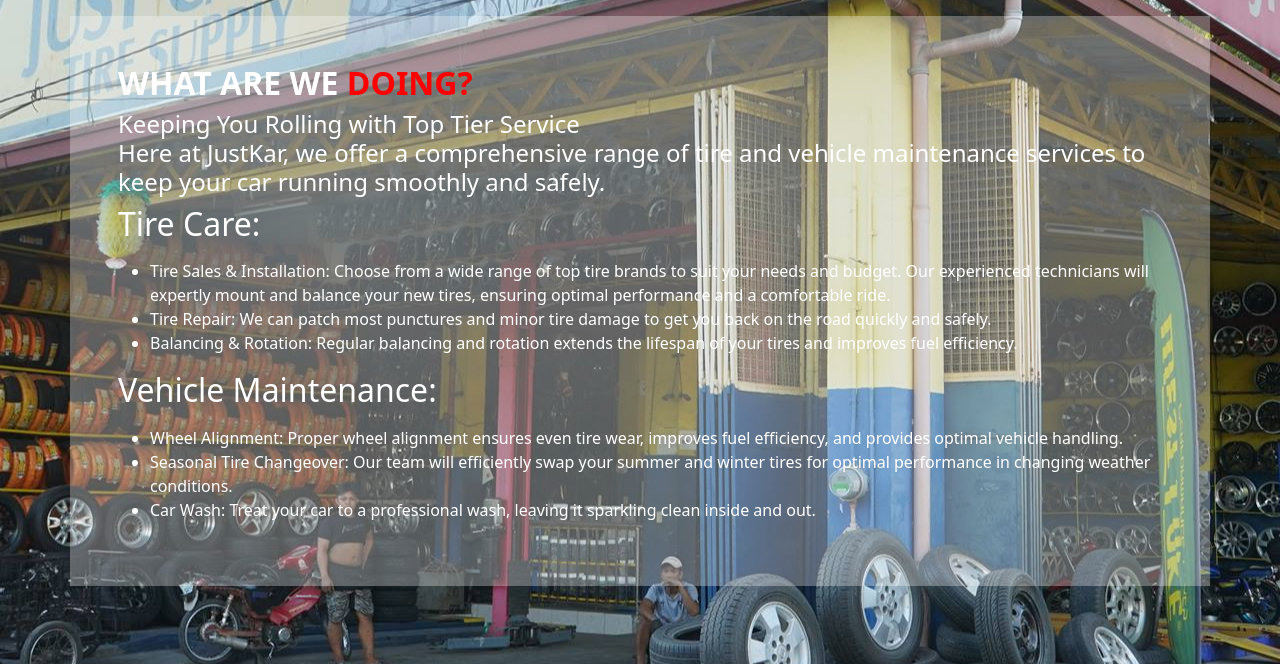
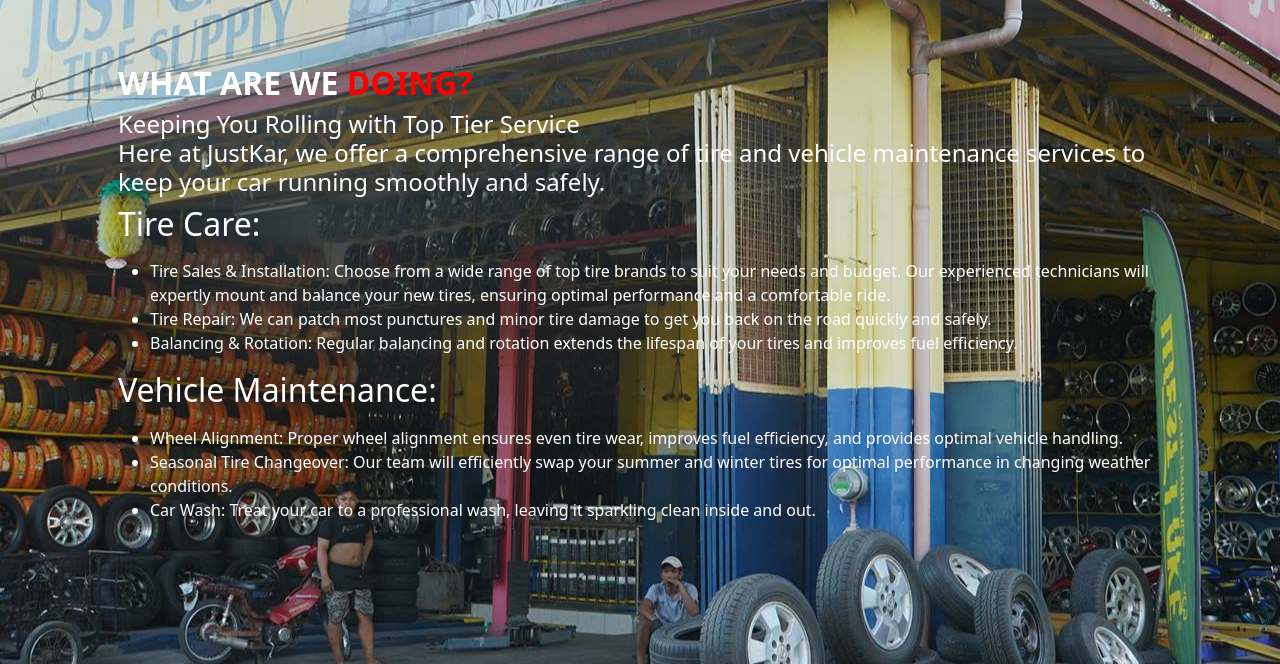
Before and after one commit to Yhuan-Shin/JustKar, a PHP site: page /services.html in a window 1280 px wide. Shown: the part 136-800 px from the top of the page. Run offline with PHP 8.4, Linux system fonts and the light colour scheme.

Commit message:
Update style.css

```diff
--- a/style.css
+++ b/style.css
@@ -4,11 +4,7 @@
     padding: 0;
 
   }
- .custom-container{
-    background-color: rgba(255, 255, 255, 0.3);
-    color: rgba(255, 255, 255, 0.5);
 
-  }
   body{
       background-image: url("images/background.jpg");
       height: 100%;
```
